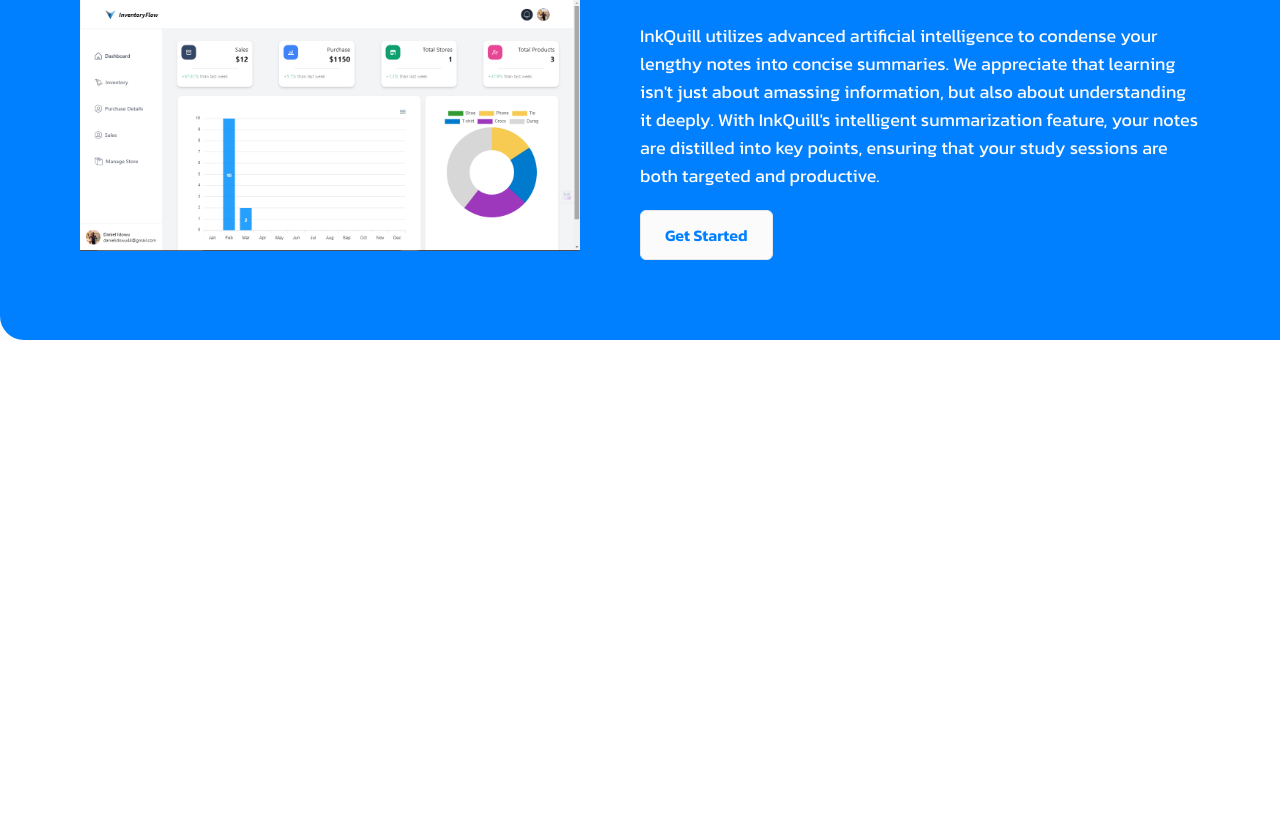
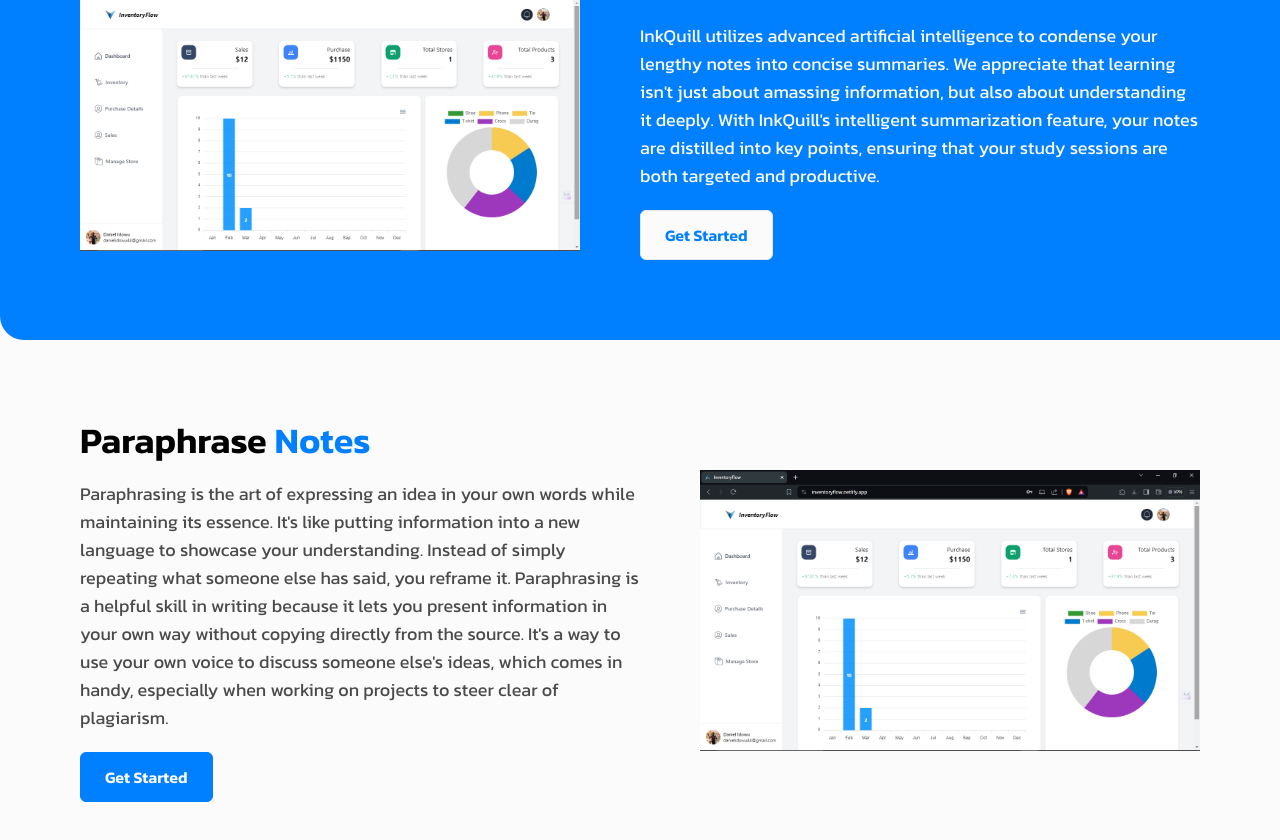
Before and after one commit to daniel-idowu-01/inkquill, a Next.js app: page / in a window 1280 px wide. Shown: the part 1077-1917 px from the top of the page. Before the commit the page ends 1417 px from the top, so only its background shows below. Built offline with nearby package versions, Linux system fonts and the light colour scheme.

Commit message:
completed paraphrase section

```diff
--- /dev/null
+++ b/app/components/Paraphrase.tsx
@@ -0,0 +1,32 @@
+import React from "react";
+import Image from "next/image";
+import Button from "../ui/Button";
+
+const Paraphrase = () => {
+  return (
+    <section className="flex flex-col-reverse lg:flex-row gap-10 lg:gap-0 justify-between items-center p-10 lg:p-20 rounded-tr-3xl rounded-bl-3xl">
+      <article className="lg:w-1/2">
+        <p className="text-4xl font-semibold">
+          Paraphrase <span className="text-azure-blue">Notes</span>{" "}
+        </p>
+        <p className="my-5 text-lg opacity-70">
+          Paraphrasing is the art of expressing an idea in your own words while
+          maintaining its essence. It's like putting information into a new
+          language to showcase your understanding. Instead of simply repeating
+          what someone else has said, you reframe it. Paraphrasing is a helpful
+          skill in writing because it lets you present information in your own
+          way without copying directly from the source. It's a way to use your
+          own voice to discuss someone else's ideas, which comes in handy,
+          especially when working on projects to steer clear of plagiarism.
+        </p>
+        <Button whiteBg={false} label="Get Started" />
+      </article>
+
+      <article className="lg:w-1/2 flex justify-end">
+        <Image src="/images/summarize.png" width={500} height={500} alt="" />
+      </article>
+    </section>
+  );
+};
+
+export default Paraphrase;
--- a/app/page.tsx
+++ b/app/page.tsx
@@ -1,6 +1,7 @@
 import NavBar from "./components/NavBar";
 import Hero from "./components/Hero";
 import Summarize from "./components/Summarize";
+import Paraphrase from "./components/Paraphrase";
 
 export default function Home() {
   return (
@@ -26,6 +27,10 @@
       <section>
         <Summarize />
       </section>
+
+      <section>
+        <Paraphrase />
+      </section>
     </main>
   );
 }
```
